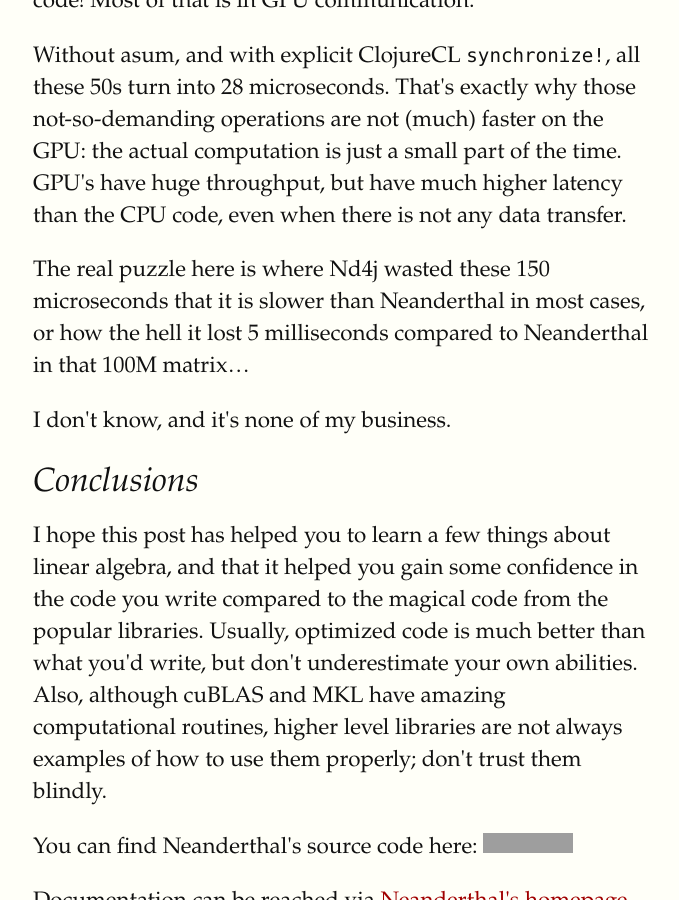
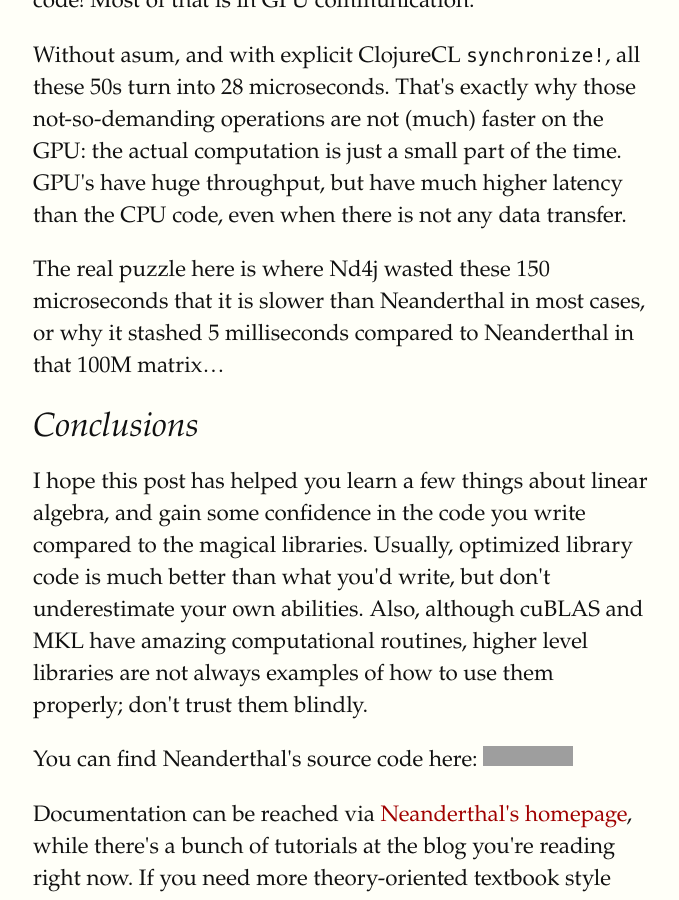
Before and after one commit to blueberry/blueberry.github.io, a Jekyll site: the page built from _posts/2018-07-25-Neanderthal-vs-ND4J-vol4.html, in a window 1280 px wide and 900 px high, scrolled down 10613 px. Shown: the whole window, without its empty margins (127-806 px from the left). Built offline with Jekyll 4.4.1, drawn with Linux system fonts in a browser that asks for light colours; formulas are drawn with MathJax 3; some of the changed text lies outside the part shown; grey boxes are pictures that could not be loaded.

Commit message:
Edit Neanderthal vs Nd4j vol4.

```diff
--- a/_posts/2018-07-24-Neanderthal-vs-ND4J-vol4.html
+++ b/_posts/2018-07-25-Neanderthal-vs-ND4J-vol4.html
@@ -76,11 +76,11 @@
 </pre>
 </div>
 
-<div id="outline-container-orgbc61cea" class="outline-2">
-<h2 id="orgbc61cea">Vector broadcasting</h2>
-<div class="outline-text-2" id="text-orgbc61cea">
+<div id="outline-container-orgd87bb91" class="outline-2">
+<h2 id="orgd87bb91">Vector broadcasting</h2>
+<div class="outline-text-2" id="text-orgd87bb91">
 <p>
-Broadcasting is a stock operation in deep learning.
+Broadcasting is a staple operation in deep learning.
 It figures prominently in Nd4J's documentation, and is one of the first top features that programmers
 ask when evaluating matrix libraries. So, Nd4j has it in the form of <code>addiRowVector</code> and <code>addiColumnVector</code>
 methods. Don't mistakenly use non-destructive <code>addRowVector</code> and <code>addColumnVector</code>,
@@ -151,9 +150,9 @@
 </pre>
 </div>
 
-<div id="outline-container-orgad6ceaf" class="outline-3">
-<h3 id="orgad6ceaf">A very naive broadcasting implementation in Neanderthal</h3>
-<div class="outline-text-3" id="text-orgad6ceaf">
+<div id="outline-container-orgaf7b39e" class="outline-3">
+<h3 id="orgaf7b39e">A very naive broadcasting implementation in Neanderthal</h3>
+<div class="outline-text-3" id="text-orgaf7b39e">
 <p>
 Even if I didn't know anything about linear algebra, I could employ a stock tool from the programmer's
 toolbox, iteration. I'll naively ask Neanderthal's matrix <code>a</code> to give me a sequence of its rows,
@@ -195,9 +194,9 @@
 </div>
 </div>
 
-<div id="outline-container-org55233be" class="outline-3">
-<h3 id="org55233be">Performance of a very naive Neanderthal broadcasting</h3>
-<div class="outline-text-3" id="text-org55233be">
+<div id="outline-container-orgc60a123" class="outline-3">
+<h3 id="orgc60a123">Performance of a very naive Neanderthal broadcasting</h3>
+<div class="outline-text-3" id="text-orgc60a123">
 <p>
 Since we started with the most naive implementation, I expected Nd4j to take a giant lead here.
 <b>I have been so naive</b>! Neanderthal was not that much behind!
@@ -233,9 +232,9 @@
 </div>
 </div>
 
-<div id="outline-container-orga7c320c" class="outline-3">
-<h3 id="orga7c320c">A less naive broadcasting in Neanderthal</h3>
-<div class="outline-text-3" id="text-orga7c320c">
+<div id="outline-container-org0178694" class="outline-3">
+<h3 id="org0178694">A less naive broadcasting in Neanderthal</h3>
+<div class="outline-text-3" id="text-org0178694">
 <p>
 But why stop here? We can improve this naive implementation and make it less naive, to show you
 that with a good tool in your toolbox, and a little knowledge of textbook math you can make wonders.
@@ -299,9 +298,9 @@
 </div>
 </div>
 
-<div id="outline-container-org204f6a0" class="outline-3">
-<h3 id="org204f6a0">Performance of a less naive Neanderthal broadcasting</h3>
-<div class="outline-text-3" id="text-org204f6a0">
+<div id="outline-container-org71d681b" class="outline-3">
+<h3 id="org71d681b">Performance of a less naive Neanderthal broadcasting</h3>
+<div class="outline-text-3" id="text-org71d681b">
 <div class="org-src-container">
 <pre class="src src-clojure"><span style="color: #707183;">(</span><span style="color: #A52A2A; font-weight: bold;">defn</span> <span style="color: #00578E; font-weight: bold;">bench-neanderthal-less-naive-add-row-vector</span> <span style="color: #7388d6;">[</span>m n<span style="color: #7388d6;">]</span>
   <span style="color: #7388d6;">(</span>with-release <span style="color: #909183;">[</span>a <span style="color: #709870;">(</span>entry! <span style="color: #907373;">(</span>fge m n <span style="color: #6276ba;">{</span><span style="color: #F5666D;">:layout</span> <span style="color: #F5666D;">:row</span><span style="color: #6276ba;">}</span><span style="color: #907373;">)</span> 1<span style="color: #709870;">)</span>
@@ -339,9 +338,9 @@
 </div>
 </div>
 
-<div id="outline-container-org00d6913" class="outline-2">
-<h2 id="org00d6913">Broadcasting on the GPU</h2>
-<div class="outline-text-2" id="text-org00d6913">
+<div id="outline-container-orge6a0531" class="outline-2">
+<h2 id="orge6a0531">Broadcasting on the GPU</h2>
+<div class="outline-text-2" id="text-orge6a0531">
 <p>
 Both libraries support CUDA, so let's see how those compare on Nvidia's GPUs. Neanderthal also supports
 OpenCL, so it can run on AMD's and Intel's cards, but Nd4j doesn't, so I won't be able to do any comparisons
@@ -363,9 +362,9 @@
 </p>
 </div>
 
-<div id="outline-container-org78df918" class="outline-3">
-<h3 id="org78df918">Nd4j broadcasting on the GPU</h3>
-<div class="outline-text-3" id="text-org78df918">
+<div id="outline-container-org0cbf331" class="outline-3">
+<h3 id="org0cbf331">Nd4j broadcasting on the GPU</h3>
+<div class="outline-text-3" id="text-org0cbf331">
 <div class="org-src-container">
 <pre class="src src-clojure"><span style="color: #707183;">(</span><span style="color: #A52A2A; font-weight: bold;">defn</span> <span style="color: #00578E; font-weight: bold;">bench-nd4j-addiRowVector-cuda</span> <span style="color: #7388d6;">[</span>^long m ^long n<span style="color: #7388d6;">]</span>
   <span style="color: #7388d6;">(</span><span style="color: #A52A2A; font-weight: bold;">let</span> <span style="color: #909183;">[</span>a <span style="color: #709870;">(</span><span style="color: #2F8B58; font-weight: bold;">Nd4j</span>/ones m n<span style="color: #709870;">)</span>
@@ -401,9 +400,9 @@
 </div>
 </div>
 
-<div id="outline-container-org15f4e15" class="outline-3">
-<h3 id="org15f4e15">A less naive Neanderthal broadcasting on the GPU</h3>
-<div class="outline-text-3" id="text-org15f4e15">
+<div id="outline-container-org915b925" class="outline-3">
+<h3 id="org915b925">A less naive Neanderthal broadcasting on the GPU</h3>
+<div class="outline-text-3" id="text-org915b925">
 <p>
 Let's see Neanderthal.
 </p>
@@ -448,23 +447,19 @@
 
 <p>
 The real puzzle here is where Nd4j wasted these 150 microseconds that it is slower than Neanderthal in most
-cases, or how the hell it lost 5 milliseconds compared to Neanderthal in that 100M matrix&#x2026;
-</p>
-
-<p>
-I don't know, and it's none of my business.
+cases, or why it stashed 5 milliseconds compared to Neanderthal in that 100M matrix&#x2026;
 </p>
 </div>
 </div>
 </div>
 
-<div id="outline-container-org958c435" class="outline-2">
-<h2 id="org958c435">Conclusions</h2>
-<div class="outline-text-2" id="text-org958c435">
+<div id="outline-container-orgf2fb875" class="outline-2">
+<h2 id="orgf2fb875">Conclusions</h2>
+<div class="outline-text-2" id="text-orgf2fb875">
 <p>
-I hope this post has helped you to learn a few things about linear algebra, and that it helped you
-gain some confidence in the code you write compared to the magical code from the popular libraries.
-Usually, optimized code is much better than what you'd write, but don't underestimate your own
+I hope this post has helped you learn a few things about linear algebra, and
+gain some confidence in the code you write compared to the magical libraries.
+Usually, optimized library code is much better than what you'd write, but don't underestimate your own
 abilities. Also, although cuBLAS and MKL have amazing computational routines, higher level
 libraries are not always examples of how to use them properly; don't trust them blindly.
 </p>
```
Also changed, not shown: other parts of _posts/2018-07-25-Neanderthal-vs-ND4J-vol4.html (+3 -4 lines).
